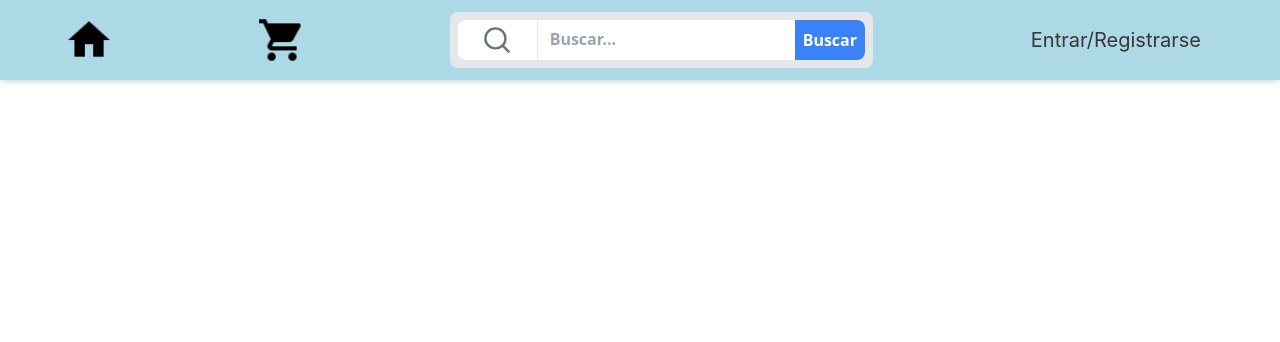
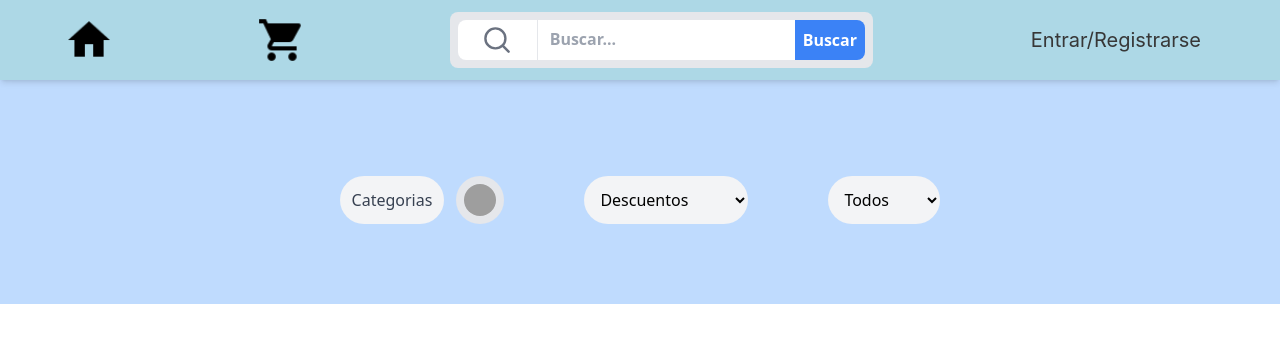
Before and after one commit to JMRodriguezHurtado/PF-HENRY-GRUPO-13, a React (Vite) app in the folder client/: page /searchs in a window 1280 px wide. Shown: the top 342 px of the page. Built offline with nearby package versions, Linux system fonts and the light colour scheme; grey boxes are pictures that could not be loaded; a web font is replaced by a local one.

Commit message:
fix bugs and added filter & paginate to searchs

```diff
--- a/client/src/components/Card.jsx
+++ b/client/src/components/Card.jsx
@@ -4,7 +4,7 @@ const Card = ({ price, img, name, _id }) => {
 
  const isLocalImage = !img?.startsWith("http");
  return (
-    <NavLink NavLink className={'group bg-blue1 shadow duration-150 hover:scale-105 hover:shadow-md'} to={`/detail/${_id}`}>
+    <NavLink className={'group bg-blue1 shadow duration-150 hover:scale-105 hover:shadow-md'} to={`/detail/${_id}`}>
       <div className='aspect-h-1 aspect-w-1 w-full overflow-hidden rounded-lg bg-blue1 xl:aspect-h-8 xl:aspect-w-7 '>
         <img className='h-full w-full object-cover object-center group-hover:opacity-75' src={isLocalImage ? `http://localhost:3001/${img}` : img} alt={`${name} image`} />
       </div>
--- a/client/src/components/Detail.jsx
+++ b/client/src/components/Detail.jsx
@@ -44,7 +44,7 @@ const Detail = () => {
 
 
   return (
-    <div className='py-40 bg-gray-300 h-screen'>
+    <div className='py-40 h.full bg-gray-300 h-screen'>
       <div className="max-w-7xl mx-auto px-4 sm:px-6 lg:px-8 mt-6">
         <div className="flex flex-col md:flex-row -mx-4">
           <div className="md:flex-1 px-4">
--- a/client/src/components/Searchs.jsx
+++ b/client/src/components/Searchs.jsx
@@ -1,44 +1,239 @@
 import { useState, useEffect } from 'react';
 import Card from './Card';
 import { useSelector } from 'react-redux';
-import CardLoading from './CardLoading';
+import Categories from '../assets/iconsFilters/Category.svg';
+import Headset from '../assets/iconsFilters/Headsets.svg';
+import Microphone from '../assets/iconsFilters/Microphones.svg';
+import Monitor from '../assets/iconsFilters/Monitors.svg';
+import Mousepad from '../assets/iconsFilters/Mousepads.svg';
+import Earbud from '../assets/iconsFilters/Earbuds.svg';
+import Keyboard from '../assets/iconsFilters/Keyboards.svg';
+import Mices from '../assets/iconsFilters/Mice.svg';
+import Controller from '../assets/iconsFilters/Controllers.svg';
+
+const categoryImages = {
+  Headsets: Headset,
+  Microphones: Microphone,
+  Monitors: Monitor,
+  Mousepads: Mousepad,
+  Earbuds: Earbud,
+  Keyboards: Keyboard,
+  Mice: Mices,
+  Controllers: Controller,
+};
 
 const Searchs = () => {
   const productsByName = useSelector((state) => state.productsByName);
+
   const [loading, setLoading] = useState(true);
+  const [showCategoryOptions, setShowCategoryOptions] = useState(false);
+  const [currentPage, setCurrentPage] = useState(1);
+  const [filters, setFilters] = useState({
+    category: '',
+    sale: '3',
+    price: '',
+  });
 
   useEffect(() => {
     const timer = setTimeout(() => {
       setLoading(false);
-    }, 1000);
+    }, 0);
 
     return () => clearTimeout(timer);
-  }, []); // Se ejecuta una vez al montar el componente
+  }, []);
+
+  const applyFilters = () => {
+    let filteredProducts = [...productsByName];
+
+    // Aplicar filtros
+    if (filters.category) {
+      filteredProducts = filteredProducts.filter(
+        (product) => product.category === filters.category
+      );
+    }
+
+    const saleValue = parseInt(filters.sale, 10);
+    if (saleValue === 1) {
+      filteredProducts = filteredProducts.filter((product) => product.sale >= 1);
+    } else if (saleValue === 0) {
+      filteredProducts = filteredProducts.filter((product) => product.sale < 1);
+    }
+
+    if (filters.price === 'highest') {
+      filteredProducts.sort((a, b) => b.price - a.price);
+    } else if (filters.price === 'lowest') {
+      filteredProducts.sort((a, b) => a.price - b.price);
+    }
+
+    // Calcular el rango de productos a mostrar en la página actual
+    const itemsPerPage = 12;
+    const offset = (currentPage - 1) * itemsPerPage;
+    const totalPages = Math.ceil(filteredProducts.length / itemsPerPage);
+    const paginatedProducts = filteredProducts.slice(offset, offset + itemsPerPage);
+
+    return { paginatedProducts, totalPages };
+  };
+
+  const { paginatedProducts, totalPages } = applyFilters();
+
+  const handleFilterChange = (filterName, filterValue) => {
+    setFilters((prevFilters) => ({
+      ...prevFilters,
+      [filterName]: filterValue === 'Todos' ? null : filterValue,
+    }));
+    setCurrentPage(1);
+  };
+
+  const categories = ["Headsets", "Microphones", "Monitors", "Mousepads", "Earbuds", "Keyboards", "Mice", "Controllers"];
+
+  const toggleCategoryOptions = () => {
+    setShowCategoryOptions(!showCategoryOptions);
+  };
+
+  const categoriesWithAll = ["", ...categories];
+
+  const handlePageChange = (newPage) => {
+    setCurrentPage(newPage);
+    window.scrollTo({
+      top: 0,
+      behavior: 'smooth',
+    });
+    setLoading(true);
+    setTimeout(() => {
+      setLoading(false);
+    }, 1100);
+  };
 
   return (
-    <div className='mx-auto max-w-2xl px-4 py-16 sm:px-6 sm:py-24 lg:max-w-7xl lg:px-8'>
-      <div className='grid grid-cols-1 gap-x-6 gap-y-10 sm:grid-cols-2 lg:grid-cols-3 xl:grid-cols-4 xl:gap-x-8'>
-        {!loading &&
-          productsByName?.map((result) => (
-            <Card
-              key={result._id}
-              name={result.name}
-              price={result.price}
-              img={result.img}
-              _id={result._id}
-            />
-          ))}
+    <div className="relative h-full bg-blue-200">
+      <div className="relative inset-0">
+        <div className="text-center pt-40 pb-0 relative">
+          <div className="flex flex-col items-center">
+
+            <div className='m-3'>
+              <label>
+              <div className="relative inline-block">
+                  <div
+                    onClick={toggleCategoryOptions}
+                    className="flex items-center cursor-pointer"
+                  >
+                    <span className="text-gray-700 p-2 bg-gray-100 rounded-full">
+                      {filters.category ? filters.category : "Categorias"}
+                    </span>
+                    <img
+                      src={
+                        filters.category
+                          ? categoryImages[filters.category]
+                          : Categories
+                      }
+                      alt={filters.category || "Categories"}
+                      className="w-6 h-6 ml-2 bg-gray-200 rounded-full p-1 "
+                    />
+                  </div>
+                  {showCategoryOptions && (
+                    <div className="absolute mt-2 bg-white border border-gray-300 rounded-md overflow-hidden shadow-md flex flex-col">
+                      {categoriesWithAll.map((category) => (
+                        <div
+                          key={category}
+                          onClick={() => {
+                            handleFilterChange('category', category);
+                            toggleCategoryOptions();
+                          }}
+                          className="flex items-center px-8 py-2 cursor-pointer hover:bg-gray-100"
+                        >
+                          <span className="text-gray-700">{category || "Categorías"}</span>
+                          <img
+                            src={categoryImages[category] || Categories}
+                            alt={category}
+                            className="w-5 h-5 ml-2"
+                          />
+                        </div>
+                      ))}
+                    </div>
+                  )}
+                </div>
+              </label>
+
+              <label className='m-10'>
+                <select
+                  value={filters.sale}
+                  onChange={(e) => handleFilterChange('sale', e.target.value)}
+                  className='p-2 bg-gray-100 rounded-full'
+                >
+                  <option className='text-gray-200' value='3'>
+                    Descuentos
+                  </option>
+                  <option value='1'>Con descuentos</option>
+                  <option value='0'>Sin descuentos</option>
+                </select>
+              </label>
+              <label>
+                <select
+                  value={filters.price}
+                  onChange={(e) => handleFilterChange('price', e.target.value)}
+                  className='p-2 bg-gray-100 rounded-full'
+                >
+                  <option value=''>Todos</option>
+                  <option value='highest'>Más alto</option>
+                  <option value='lowest'>Más bajo</option>
+                </select>
+              </label>
+            </div>
+
+            <div className="grid grid-cols-1 m-5 gap-x-6 gap-y-10 sm:grid-cols-2 lg:grid-cols-3 xl:grid-cols-4 xl:gap-x-8">
+              {!loading &&
+              paginatedProducts?.map((product) => (
+                <Card
+                  key={product._id}
+                  name={product.name}
+                  price={product.price}
+                  img={product.img}
+                  _id={product._id}
+                />
+              ))}
+            </div>
+
+            {paginatedProducts.length != 0 && !loading && (
+              <div className="max-w-2xl m-10 mx-auto">
+                <nav aria-label="Page navigation example">
+                <ul className="flex justify-center -space-x-px">
+                  <li>
+                    <button
+                      className={`bg-white border border-gray-300 text-gray-500 hover:bg-gray-100 hover:text-gray-700 ml-0 rounded-l-lg leading-tight py-2 px-3 dark:bg-gray-800 dark:border-gray-700 dark:text-gray-400 dark:hover:bg-gray-700 dark:hover:text-white ${currentPage === 1 ? 'opacity-50 cursor-not-allowed' : ''}`}
+                      onClick={() => handlePageChange(currentPage - 1)}
+                      disabled={currentPage === 1}
+                    >
+                      Anterior
+                    </button>
+                  </li>
+                  {Array.from({ length: totalPages }).map((_, i) => (
+                    <li key={i}>
+                      <button
+                        className={`bg-white border border-gray-300 text-gray-500 hover:bg-gray-100 hover:text-gray-700 leading-tight py-2 px-3 ${
+                          i + 1 === currentPage ? 'bg-slate-300 text-zinc-950 pointer-events-none' : ''
+                        }`}
+                        onClick={() => handlePageChange(i + 1)}
+                      >
+                        {i + 1}
+                      </button>
+                    </li>
+                  ))}
+                  <li>
+                    <button
+                      className={`bg-white border border-gray-300 text-gray-500 hover:bg-gray-100 hover:text-gray-700 rounded-r-lg leading-tight py-2 px-3 dark:bg-gray-800 dark:border-gray-700 dark:text-gray-400 dark:hover:bg-gray-700 dark:hover:text-white ${currentPage === totalPages ? 'opacity-50 cursor-not-allowed' : ''}`}
+                      onClick={() => handlePageChange(currentPage + 1)}
+                      disabled={currentPage === totalPages}
+                    >
+                      Siguiente
+                    </button>
+                  </li>
+                </ul>
+              </nav>
+            </div>
+            )}
+          </div>
+        </div>
       </div>
-
-      {loading && (
-        <div className='grid grid-cols-1 gap-x-6 gap-y-10 sm:grid-cols-2 lg:grid-cols-3 xl:grid-cols-4 xl:gap-x-8'>
-          {Array.from({ length: 8 }).map((_, index) => (
-            <div key={index}>
-              <CardLoading />
-            </div>
-          ))}
-        </div>
-      )}
     </div>
   );
 };
--- a/client/src/views/Landing.jsx
+++ b/client/src/views/Landing.jsx
@@ -12,7 +12,6 @@ import Keyboard from '../assets/iconsFilters/Keyboards.svg';
 import Mices from '../assets/iconsFilters/Mice.svg';
 import Controller from '../assets/iconsFilters/Controllers.svg';
 
-
 const categoryImages = {
   Headsets: Headset,
   Microphones: Microphone,
@@ -24,21 +23,18 @@ const categoryImages = {
   Controllers: Controller,
 };
 
-
 const LandingPage = () => {
   const dispatch = useDispatch();
   const products = useSelector((state) => state.products.results);
   const info = useSelector((state) => state.products?.info);
 
-
   const [showCategoryOptions, setShowCategoryOptions] = useState(false);
   const [currentPage, setCurrentPage] = useState(1);
   const [filters, setFilters] = useState({
     category: '',
-   sale: null,
+    sale: 3,
     price: '',
   });
-
 
   useEffect(() => {
     const fetchData = async () => {
@@ -49,13 +45,14 @@ const LandingPage = () => {
       }
     };
 
-
     fetchData();
   }, [dispatch, currentPage, filters]);
 
-
   const handlePageChange = (newPage) => {
     setCurrentPage(newPage);
+    if (newPage !== 1 && newPage !== totalPages) {
+      window.scrollTo(0, 0);
+    };
   };
 
 
@@ -65,49 +62,42 @@ const LandingPage = () => {
       [filterName]: filterValue === "Todos" ? null : filterValue,
     }));
     setCurrentPage(1);
-   window.scrollTo(0, 0);
   };
+
   const categories = ["Headsets", "Microphones", "Monitors", "Mousepads", "Earbuds", "Keyboards", "Mice", "Controllers"];
-
 
   const itemsPerPage = 12;
   const totalPages = Math.ceil(info?.total / itemsPerPage);
-
 
   const paginationItems = [];
   for (let i = 1; i <= totalPages; i++) {
     paginationItems.push(
       <li key={i}>
-       <a
-         href="javascript:void(0)"
+        <button
           className={`bg-white border border-gray-300 text-gray-500 hover:bg-gray-100 hover:text-gray-700 leading-tight py-2 px-3 ${
-           i === currentPage ? 'bg-blue-50 text-blue-600' : ''
+            i === currentPage ? 'bg-slate-300 text-zinc-950 pointer-events-none' : ''
           }`}
           onClick={() => handlePageChange(i)}
         >
           {i}
-       </a>
+        </button>
       </li>
     );
   }
-
 
   const toggleCategoryOptions = () => {
     setShowCategoryOptions(!showCategoryOptions);
   };
 
-
   const categoriesWithAll = ["", ...categories];
 
-
   return (
-<div className="relative bg-blue-200">
+    <div className="relative h-full bg-blue-200">
       <div className="relative inset-0">
         <div className="text-center pt-5 pb-0 relative">
           <div className="flex flex-col items-center">
-     <h1 className= "padding text-4xl font-bold m-2 mb-0">Bienvenido</h1>
-     <p className="text-lg text-gray-600 m-1 mt-0">Explora lo nuevo en tecnología</p>
-
+            <h1 className= "p-10 pb-5 text-4xl font-bold mb-0">Bienvenido</h1>
+            <p className="text-lg text-gray-600 mb-3">Explora lo nuevo en tecnología</p>
 
             <div className='m-3'>
               <label>
@@ -126,7 +116,7 @@ const LandingPage = () => {
                           : Categories
                       }
                       alt={filters.category || "Categories"}
-               className="w-6 h-6 ml-2 bg-gray-200 rounded-full "
+                      className="w-6 h-6 ml-2 bg-gray-200 rounded-full p-1 "
                     />
                   </div>
                   {showCategoryOptions && (
@@ -152,15 +142,16 @@ const LandingPage = () => {
                   )}
                 </div>
               </label>
+
               <label className='m-10'>
                 <select
                   value={filters.sale}
                   onChange={(e) => handleFilterChange('sale', e.target.value)}
                   className="p-2 bg-gray-100 rounded-full"
                 >
-           <option className='text-gray-200' value="">Oferta</option>
-           <option value="1">En oferta</option>
-           <option value="0">Sin oferta</option>
+                  <option className='text-gray-200' value="3">Descuentos</option>
+                  <option value="1">Con descuentos</option>
+                  <option value="0">Sin descuentos</option>
                 </select>
               </label>
               <label>
@@ -175,6 +166,7 @@ const LandingPage = () => {
                 </select>
               </label>
             </div>
+
             <div className="grid grid-cols-1 m-5 gap-x-6 gap-y-10 sm:grid-cols-2 lg:grid-cols-3 xl:grid-cols-4 xl:gap-x-8">
               {products?.map((product) => (
                 <Card
@@ -186,29 +178,28 @@ const LandingPage = () => {
                 />
               ))}
             </div>
+
             <div className="max-w-2xl m-10 mx-auto">
               <nav aria-label="Page navigation example">
                 <ul className="flex justify-center -space-x-px">
                   <li>
-             <a
-               href="javascript:void(0)"
-               className={`bg-white border border-gray-300 text-gray-500 hover:bg-gray-100 hover:text-gray-700 ml-0 rounded-l-lg leading-tight py-2 px-3 dark:bg-gray-800 dark:border-gray-700 dark:text-gray-400 dark:hover:bg-gray-700 dark:hover:text-white`}
+                    <button
+                      className={`bg-white border border-gray-300 text-gray-500 hover:bg-gray-100 hover:text-gray-700 ml-0 rounded-l-lg leading-tight py-2 px-3 dark:bg-gray-800 dark:border-gray-700 dark:text-gray-400 dark:hover:bg-gray-700 dark:hover:text-white ${currentPage === 1 ? 'opacity-50 cursor-not-allowed' : ''}`}
                       onClick={() => handlePageChange(currentPage - 1)}
                       disabled={currentPage === 1}
                     >
                       Anterior
-             </a>
+                    </button>
                   </li>
                   {paginationItems}
                   <li>
-             <a
-               href="javascript:void(0)"
-               className={`bg-white border border-gray-300 text-gray-500 hover:bg-gray-100 hover:text-gray-700 rounded-r-lg leading-tight py-2 px-3 dark:bg-gray-800 dark:border-gray-700 dark:text-gray-400 dark:hover:bg-gray-700 dark:hover:text-white`}
+                    <button
+                      className={`bg-white border border-gray-300 text-gray-500 hover:bg-gray-100 hover:text-gray-700 rounded-r-lg leading-tight py-2 px-3 dark:bg-gray-800 dark:border-gray-700 dark:text-gray-400 dark:hover:bg-gray-700 dark:hover:text-white ${currentPage === totalPages ? 'opacity-50 cursor-not-allowed' : ''}`}
                       onClick={() => handlePageChange(currentPage + 1)}
                       disabled={currentPage === totalPages}
                     >
                       Siguiente
-             </a>
+                    </button>
                   </li>
                 </ul>
               </nav>
```
Also changed, not shown: client/src/components/CardLoading.jsx (deleted, +0 -17 lines). Lines whose indentation alone changed are shown as unchanged.
